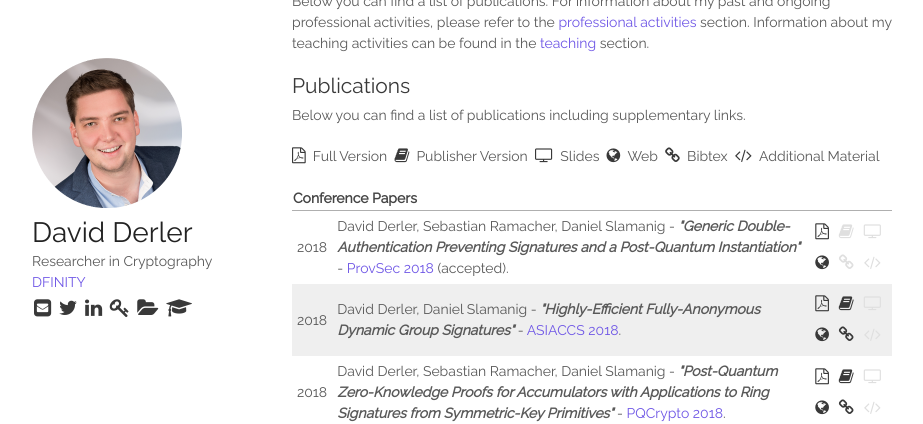
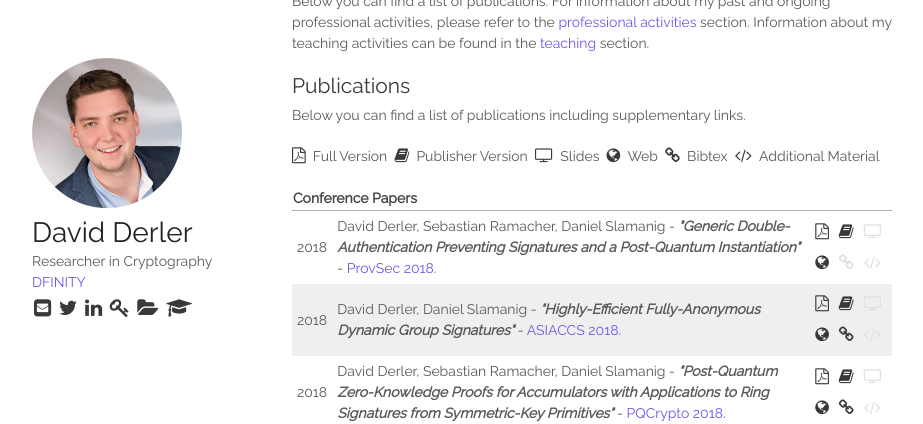
Before and after one commit to derlerd/derlerd.github.io, a Jekyll site: the page built from index.html, in a window 1280 px wide and 900 px high, scrolled down 369 px. Shown: the top 424 px of the window, without its empty margins (178-1101 px from the left). Built offline with Jekyll 4.4.1, drawn with Linux system fonts in a browser that asks for light colours.

Commit message:
update pqdaps

```diff
--- a/_proc/2018-08-03-pq-daps.markdown
+++ b/_proc/2018-08-03-pq-daps.markdown
@@ -5,7 +5,7 @@
 authors: David Derler, Sebastian Ramacher, Daniel Slamanig
 venue: ProvSec 2018
 vurl: https://ssl.informatics.uow.edu.au/provsec2018/
-vatt: (accepted)
+pub: https://doi.org/10.1007/978-3-030-01446-9_15
 web: https://eprint.iacr.org/2018/790
 pdf: https://eprint.iacr.org/2018/790.pdf
 
```
